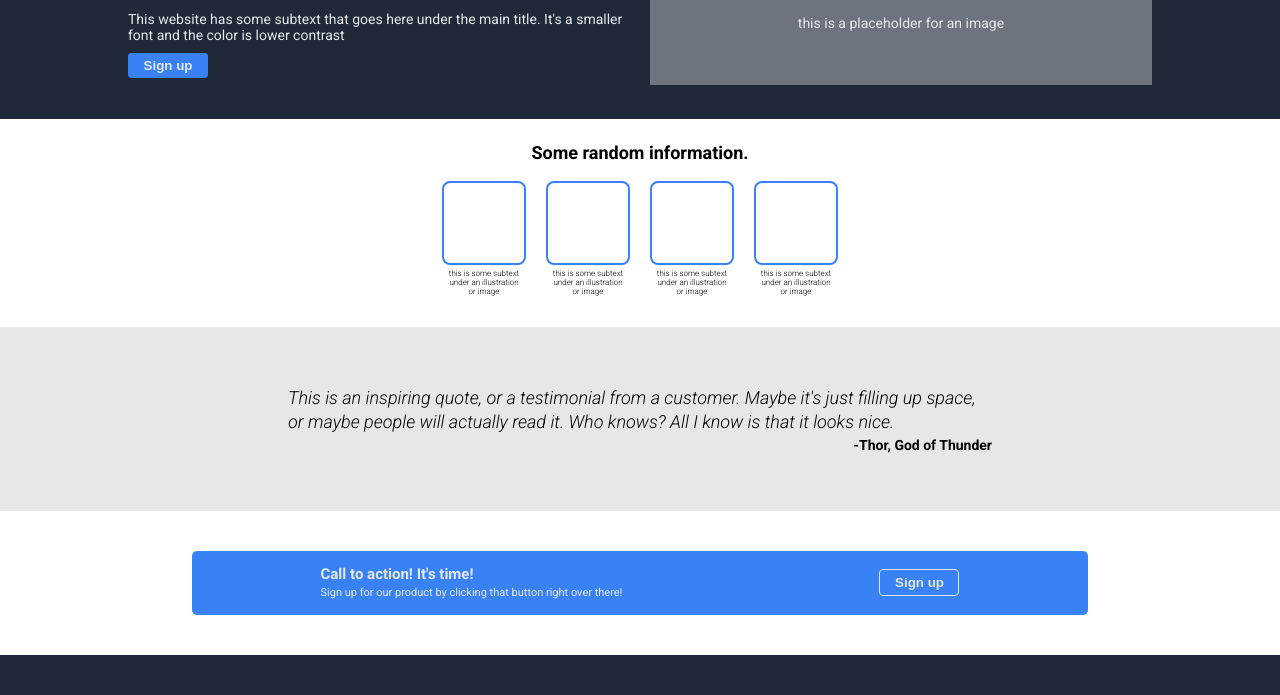
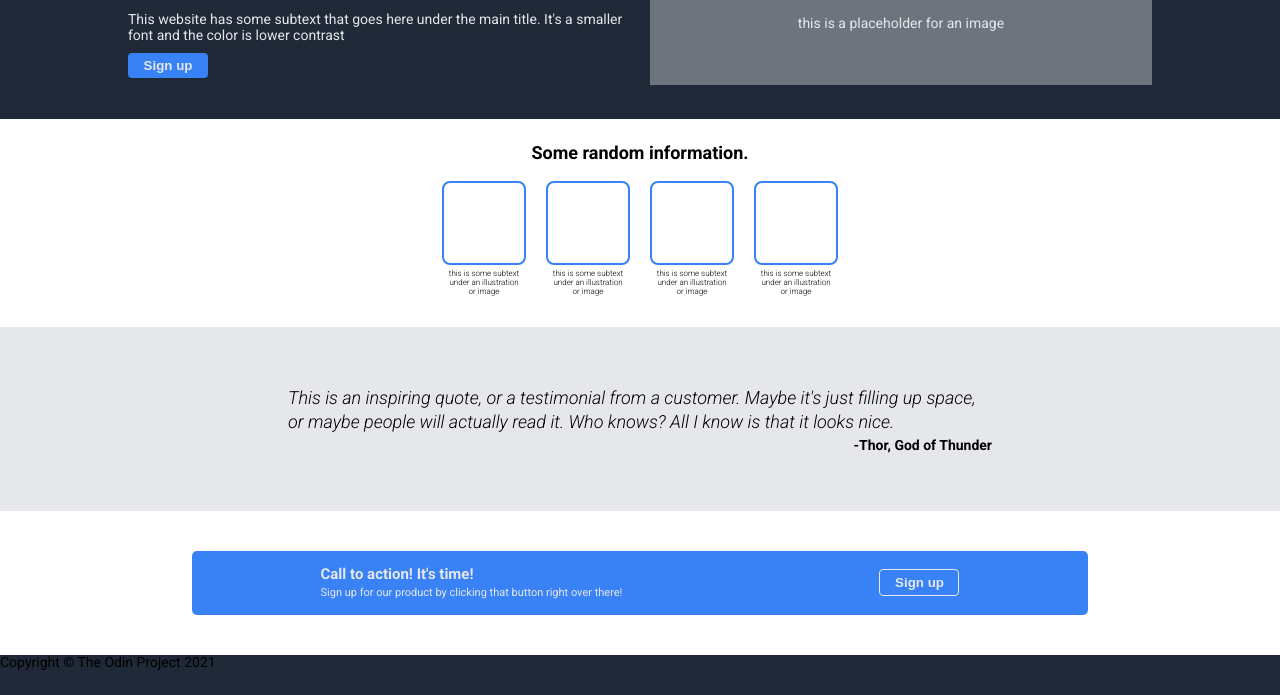
Before and after one commit to Conner-Berg/landing-page, a plain HTML site: page index.html in a window 1280 px wide. Shown: the part 105-800 px from the top of the page. Drawn offline with Linux system fonts and the light colour scheme.

Commit message:
Add footer text

```diff
--- a/index.html
+++ b/index.html
@@ -97,6 +97,8 @@
 				</div>
 			</div>
 		</div>
-		<div class="footer"></div>
+		<div class="footer">
+			<div class="footer-text">Copyright © The Odin Project 2021</div>
+		</div>
 	</body>
 </html>
```
